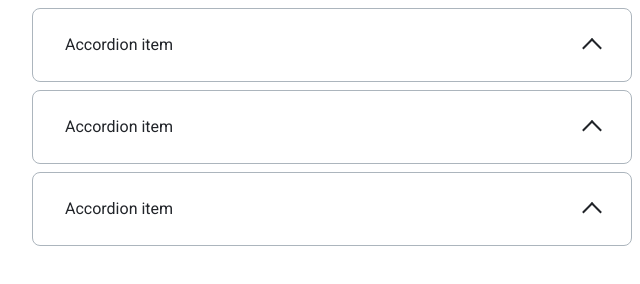
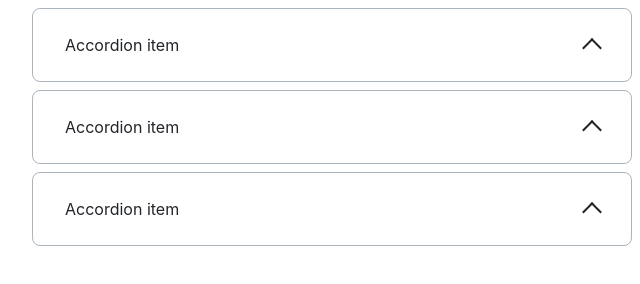
Before and after one commit to js-tasks-ru/htmlcss-20211125_alexander212, a website: page 03-lection1/02-accordion/index.html in a window 1280 px wide. Shown: the full height of the page, 308-948 px from the left. Drawn offline with Linux system fonts and the light colour scheme.

Commit message:
fix: fixed styles

```diff
--- a/03-lection1/02-accordion/accordion.css
+++ b/03-lection1/02-accordion/accordion.css
@@ -1,18 +1,19 @@
+.wrapper {
+  display: flex;
+  justify-content: center;
+}
+
 .accordion {
   width: 600px;
-  margin: 0 auto;
+  display: flex;
+  gap: 8px;
+  flex-direction: column;
 }
 
 .accordion__item {
-  display: block;
   position: relative;
-  margin-bottom: 8px;
   border: 1px solid var(--grey-3);
   border-radius: 8px;
-}
-
-.accordion__item:last-child {
-  margin: 0;
 }
 
 .accordion:last-child {
@@ -27,6 +28,7 @@
   line-height: 24px;
   cursor: pointer;
   padding: 24px 32px;
+  font-family: 'Inter', sans-serif;
 }
 
 .accordion__summary::before {
@@ -53,6 +55,7 @@
 .accordion__content {
   margin: 0;
   padding: 32px;
+  font-family: 'Inter', sans-serif;;
 }
 
 .accordion__item[open] .accordion__content {
--- a/03-lection1/02-accordion/index.html
+++ b/03-lection1/02-accordion/index.html
@@ -6,6 +6,7 @@
         <link rel="stylesheet" href="./accordion.css">
     </head>
     <body>
+        <div class="wrapper">
             <div class="accordion">
                 <details class="accordion__item">
                     <summary class="accordion__summary">
@@ -32,5 +33,6 @@
                     </p>
                 </details>
             </div>
+        </div>
     </body>
 </html>
```
Lines whose indentation alone changed are shown as unchanged.
